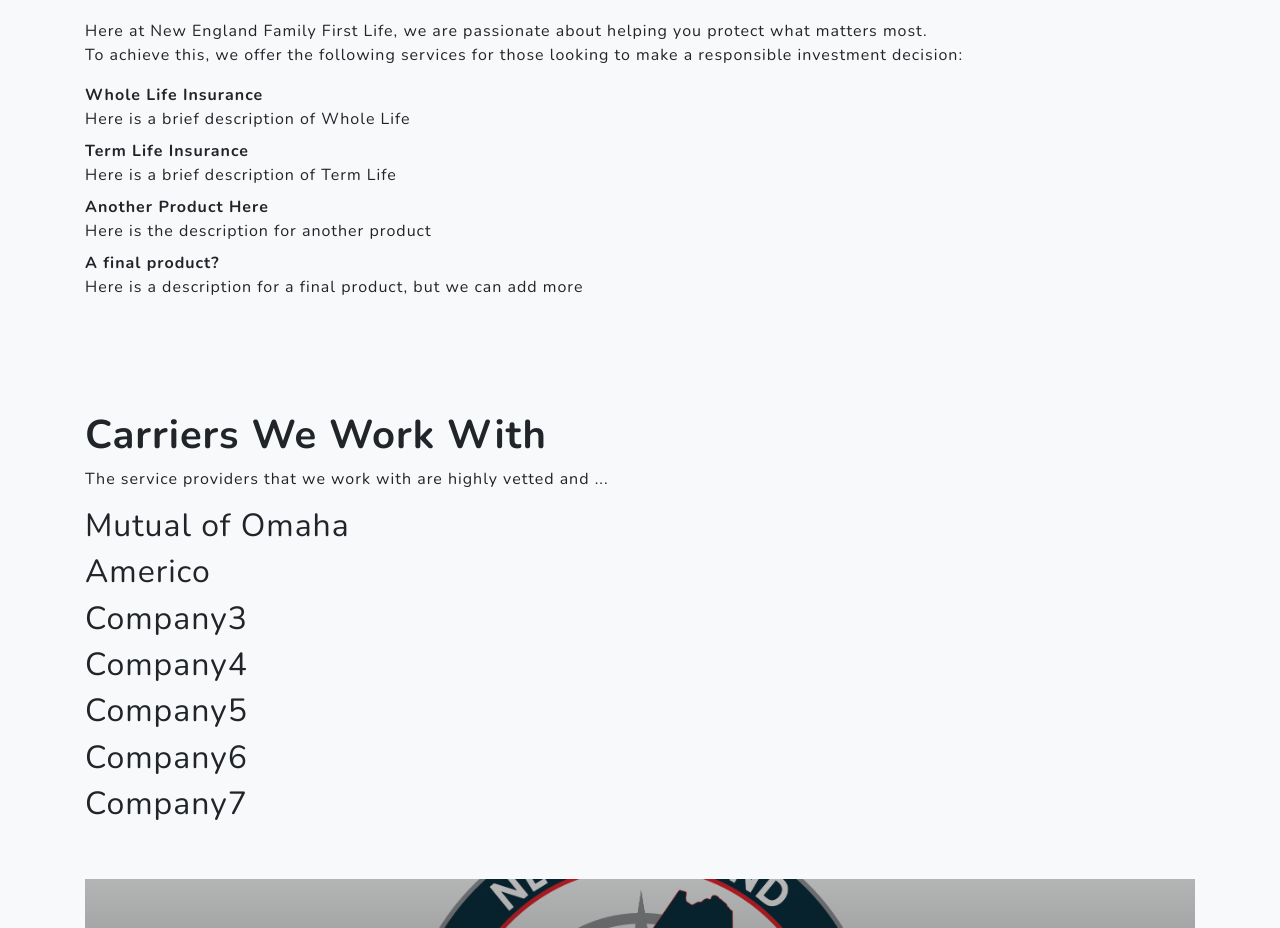
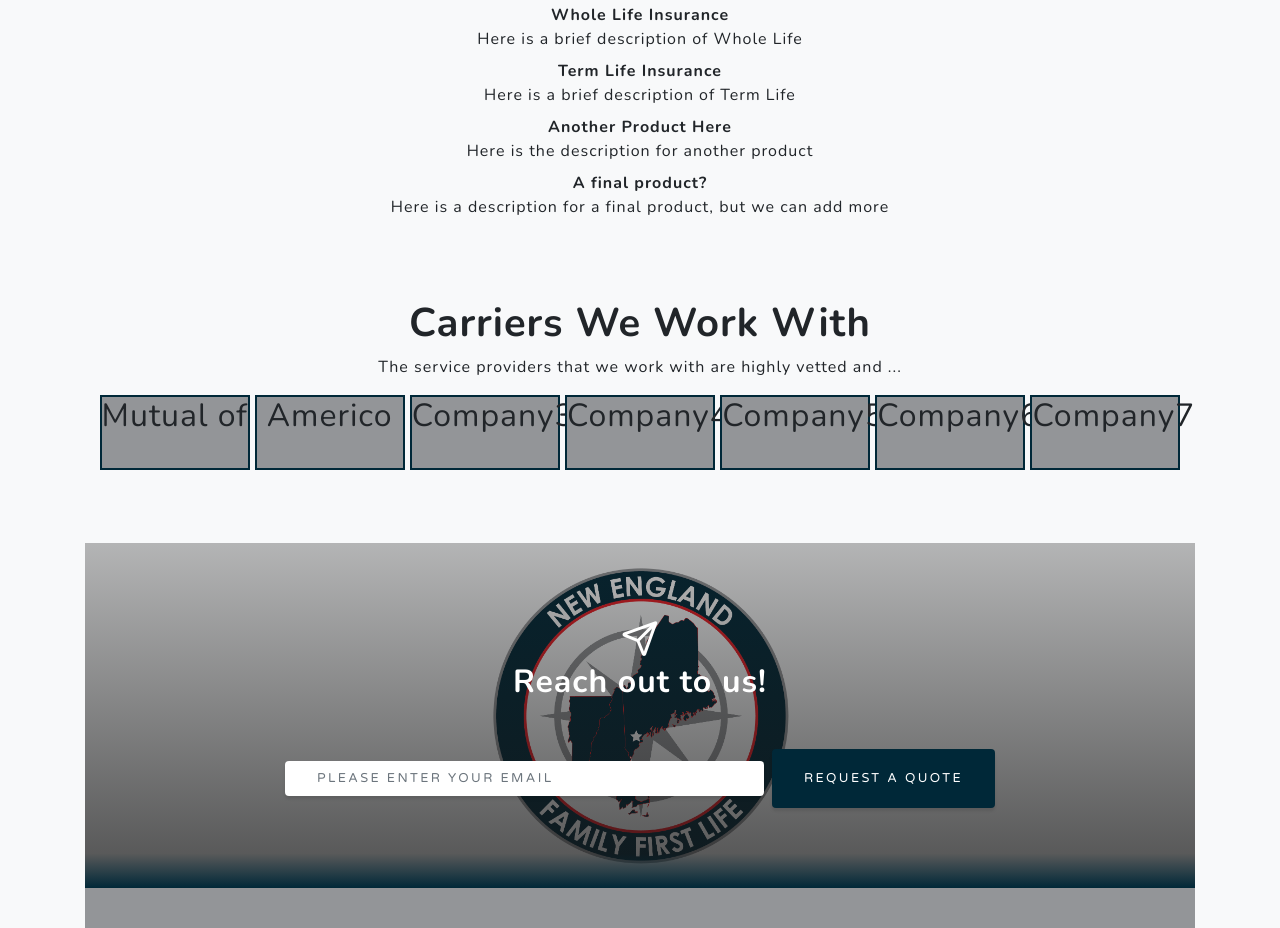
Before and after one commit to lighthouseCollective/neffliWebsite, a plain HTML site: page indexNeffliFramework.html in a window 1280 px wide. Shown: the part 4692-5620 px from the top of the page. Drawn offline with nearby package versions, Linux system fonts and the light colour scheme.

Commit message:
Add files via upload
Updating nefli.css , misplaced file on previous commit

```diff
--- a/css/neffli.css
+++ b/css/neffli.css
@@ -108,7 +108,7 @@
   letter-spacing: 0.8rem;
   background: -webkit-linear-gradient(rgba(255, 255, 255, 0.9), rgba(255, 255, 255, 0));
   -webkit-text-fill-color: transparent;
-  -webkit-background-clip: text;
+  background-clip: text;
 }
 
 .masthead h2 {
@@ -176,7 +176,9 @@
 }
 
 .projects-section {
-  padding: 3rem 0;
+  padding: 2rem 0;
+  /*! font-weight: bold; */
+  text-align: center;
 }
 
 .projects-section .featured-text {
@@ -211,19 +213,31 @@
   }
 }
 
-/*!
-
 .scrolling-wrapper {
   overflow-x: scroll;
   overflow-y: hidden;
   white-space: nowrap;
 }
 
-.card {
+.scrolling-wrapper, .scrolling-wrapper-flexbox {
+  height: 80px;
+  margin-bottom: 20px;
+  width: 100%;
+  -webkit-overflow-scrolling: touch;
+  -webkit-scrollbar {
+    display: none;
+  }
+}
+.provider {
   display: inline-block;
 }
 
-*/
+.provider {
+  border: 2px solid #002838;
+  width: 150px;
+  height: 75px;
+  background: #939598;
+}
 
 .signup-section {
   padding: 5rem 0;
@@ -231,12 +245,12 @@
   background-position: center;
   background-repeat: no-repeat;
   background-attachment: scroll;
-  background-size: cover, 50%;
+  background-size: contain;
 }
 
 .signup-section .form-inline input {
   box-shadow: 0 0.1875rem 0.1875rem 0 rgba(0, 0, 0, 0.1) !important;
-  padding: 1.25rem 2rem;
+  padding: .5rem 2rem;
   height: auto;
   font-family: 'Varela Round';
   font-size: 80%;
@@ -316,5 +330,5 @@ a:focus, a:hover {
 }
 
 footer {
-  padding: 5rem 0;
+  padding: 2rem 0;
 }
```
